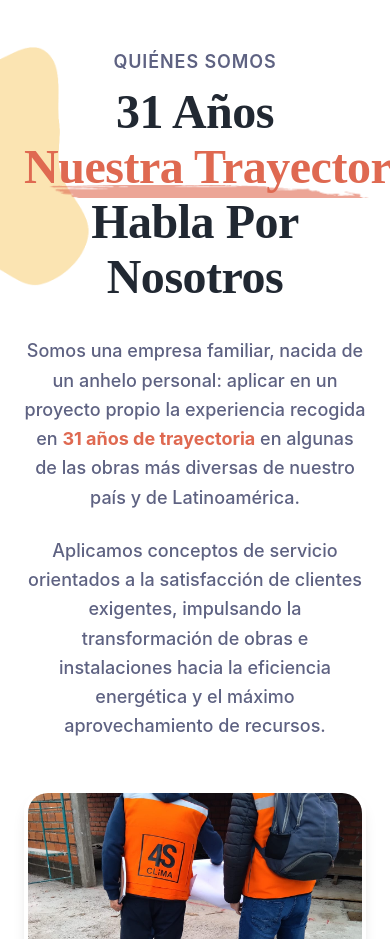
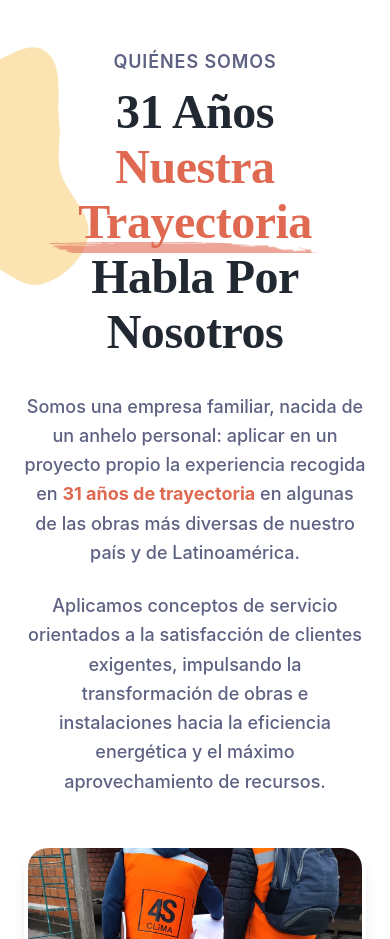
Before and after one commit to OnlyAlayy/cuatroese, a React (Vite) app: page / in a window 390 px wide. Shown: the part 980-1919 px from the top of the page. Built offline with nearby package versions, Linux system fonts and the light colour scheme; a web font is replaced by a local one.

Commit message:
fix: adjust mobile font size and wrap for about heading

```diff
--- a/src/components/About.jsx
+++ b/src/components/About.jsx
@@ -10,9 +10,9 @@ const About = () => {
           <p className="text-[#5E6282] font-semibold text-lg uppercase tracking-wider mb-2">
             Quiénes Somos
           </p>
-          <h2 className="font-heading text-4xl md:text-5xl text-[#14183E] capitalize mb-8 leading-tight">
+          <h2 className="font-heading text-3xl sm:text-4xl md:text-5xl text-[#14183E] capitalize mb-8 leading-tight">
             31 Años <br className="hidden md:block"/>
-            <span className="relative inline-block text-[#DF6951] whitespace-nowrap">
+            <span className="relative inline-block text-[#DF6951]">
               <span className="relative z-10">Nuestra trayectoria</span>
               <img src="/assets/underline.png" alt="" aria-hidden="true" className="absolute -bottom-1 left-4 w-full object-contain -z-10 opacity-60" />
             </span>
```
Also changed, not shown: public/assets/203f6158-a35c-4469-9814-37b78b8396a3.jpg (added).
